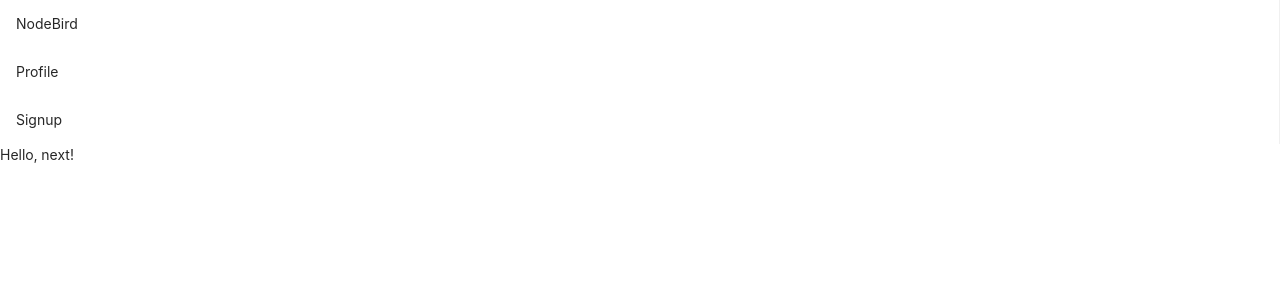
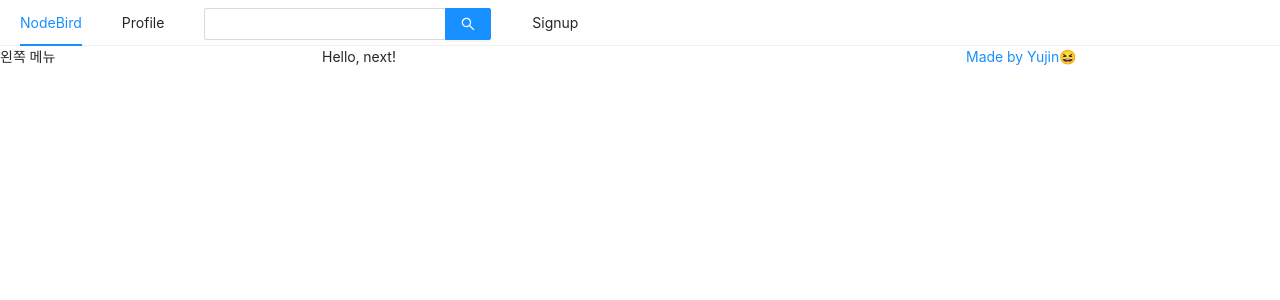
Before and after one commit to jyooj08/React-nodebird, a Next.js app in the folder front/: page / in a window 1280 px wide. Shown: the top 300 px of the page. Built offline with nearby package versions, Linux system fonts and the light colour scheme.

Commit message:
Add grid menu

```diff
--- a/front/components/AppLayout.js
+++ b/front/components/AppLayout.js
@@ -1,12 +1,12 @@
 import React from 'react';
 import PropTypes from 'prop-types';
 import Link from 'next/link';
-import { Menu } from 'antd'
+import { Menu, Input, Row, Col } from 'antd'
 ;
 const AppLayout = ({ children }) => {
     return (
         <div>
-            <Menu>
+            <Menu mode='horizontal'>
                 <Menu.Item>
                     <Link href='/'><a>NodeBird</a></Link>
                 </Menu.Item>
@@ -14,10 +14,23 @@ const AppLayout = ({ children }) => {
                     <Link href='/profile'><a>Profile</a></Link>
                 </Menu.Item>
                 <Menu.Item>
+                    <Input.Search enterButton style={{verticalAlign:'middle'}}/>
+                </Menu.Item>
+                <Menu.Item>
                     <Link href='/signup'><a>Signup</a></Link>
                 </Menu.Item>
             </Menu>
-            {children}
+            <Row gutter={8}>
+                <Col xs={24} md={6}>
+                    왼쪽 메뉴
+                </Col>
+                <Col xs={24} md={12}>
+                    {children}
+                </Col>
+                <Col xs={24} md={6}>
+                    <a href='https://jyooj08.github.io/Portfolio/' target='_blank' rel='norefferrer noopener'>Made by Yujin😆</a>
+                </Col>
+            </Row>
         </div>
     );
 };
```
